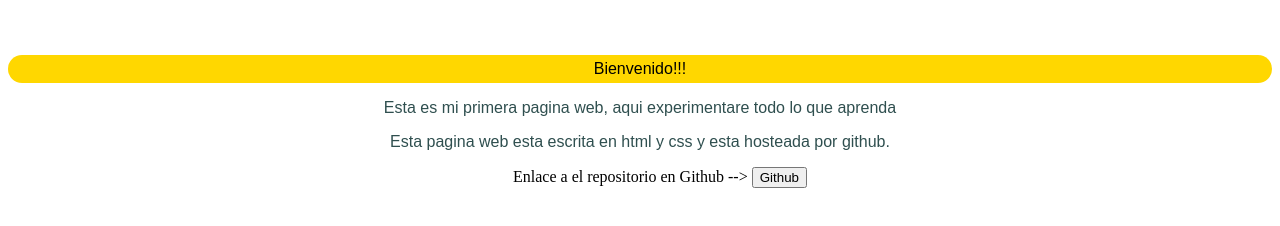
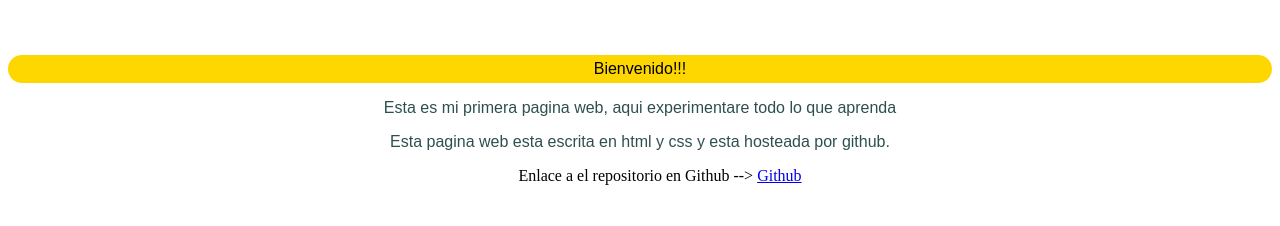
Before and after one commit to Gu11e/Mi-primera-pag-web, a plain HTML site: page index.html in a window 1280 px wide. Shown: the part 66-292 px from the top of the page. Drawn offline with Linux system fonts and the light colour scheme; a script that the page names is missing.

Commit message:
Update index.html

```diff
--- a/index.html
+++ b/index.html
@@ -10,8 +10,7 @@
 <p id="Bienvenida">Bienvenido!!!</p>
  <p>Esta es mi primera pagina web, aqui experimentare todo lo que aprenda </p>
  <p>Esta pagina web esta escrita en html y css y esta hosteada por github.</p>
- <ol> Enlace a el repositorio en Github --> <button href=https://github.com/Gu11e/Mi-primera-pag-web/>
-  Github </button> </ol>
+ <ol> Enlace a el repositorio en Github -->  <a class="enlace-boton" href="href=https://github.com/Gu11e/Mi-primera-pag-web/">Github</a></ol>
 
  <script src="script.js"></script>
 </body>
```
